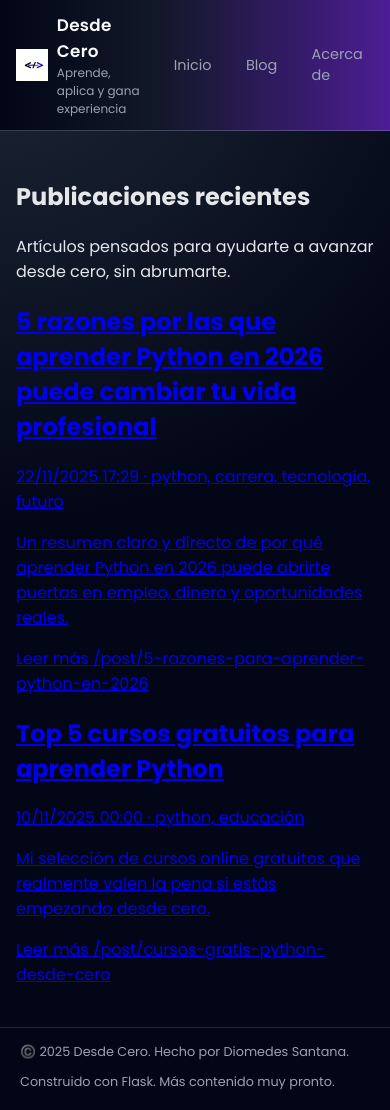
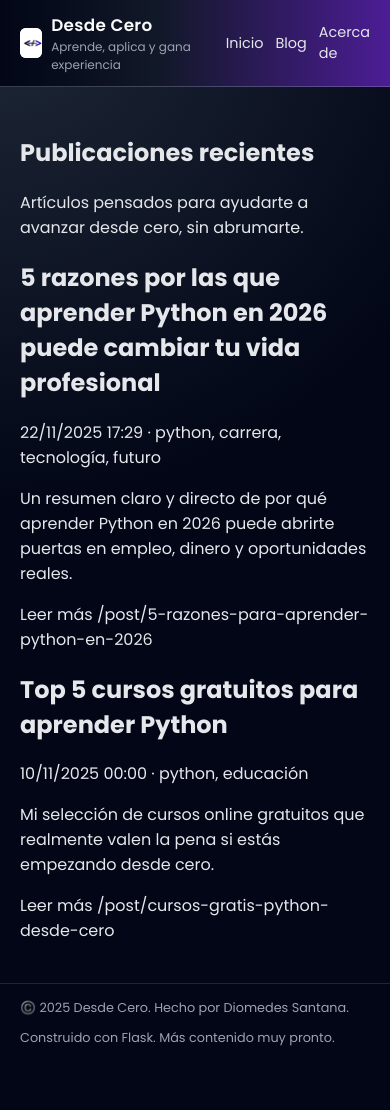
Before and after one commit to dsantanasec-eng/desde-cero-blog, a Flask app: page /blog in a window 390 px wide. After the commit the page ends 1046 px from the top, so only its background shows below. Run offline with Flask 3, Linux system fonts and the light colour scheme; data comes from the database, SQL or seed files in the repository.

Commit message:
Actualizar base.html con logo

```diff
--- a/templates/base.html
+++ b/templates/base.html
@@ -4,9 +4,6 @@
     <meta charset="utf-8">
     <title>{% block title %}Desde Cero | Blog{% endblock %}</title>
     <meta name="viewport" content="width=device-width, initial-scale=1">
-
-    <!-- Favicon -->
-    <link rel="icon" type="image/png" href="{{ url_for('static', filename='desdecero.png') }}">
 
     <!-- Fuente Google -->
     <link rel="preconnect" href="https://fonts.googleapis.com">
@@ -39,6 +36,21 @@
             flex-direction: column;
         }
 
+        /* ✅ Restaurar estilo original de los enlaces */
+        a {
+            color: inherit;
+            text-decoration: none;
+        }
+
+        a:hover {
+            opacity: 0.85;
+        }
+
+        a:visited {
+            color: inherit;
+            text-decoration: none;
+        }
+
         .navbar {
             position: sticky;
             top: 0;
@@ -65,10 +77,21 @@
             text-decoration: none;
         }
 
+        .brand-logo {
+            width: 30px;
+            height: 30px;
+            border-radius: 6px;
+            background: #ffffff;
+            display: flex;
+            align-items: center;
+            justify-content: center;
+            overflow: hidden;
+        }
+
         .brand-logo img {
-            height: 32px;
-            width: auto;
-            display: block;
+            width: 100%;
+            height: 100%;
+            object-fit: cover;
         }
 
         .brand-text-main {
@@ -90,23 +113,11 @@
             font-size: 0.9rem;
         }
 
-        .nav-links a {
-            color: var(--text-muted);
-            text-decoration: none;
-            padding: 0.35rem 0.7rem;
-            border-radius: 999px;
-            transition: all 0.16s ease-out;
-        }
-
-        .nav-links a:hover {
-            color: #f9fafb;
-            background: rgba(148, 163, 184, 0.18);
-        }
-
         .nav-links a.nav-active {
             color: #f9fafb;
             background: linear-gradient(135deg, var(--primary), var(--primary-soft));
-            box-shadow: 0 0 18px rgba(129, 140, 248, 0.6);
+            padding: 0.35rem 0.7rem;
+            border-radius: 999px;
         }
 
         .page {
@@ -115,11 +126,6 @@
             width: 100%;
             margin: 0 auto;
             padding: 1.75rem 1.25rem 2.5rem;
-        }
-
-        @media (max-width: 640px) {
-            .navbar-inner { padding-inline: 1rem; }
-            .page { padding-inline: 1rem; }
         }
 
         .footer {
@@ -146,12 +152,9 @@
 <header class="navbar">
     <div class="navbar-inner">
         <a href="{{ url_for('home') }}" class="brand">
-
-            <!-- ✅ TU LOGO PNG AQUÍ -->
             <div class="brand-logo">
-                <img src="{{ url_for('static', filename='desdecero.png') }}" alt="Logo Desde Cero">
+                <img src="{{ url_for('static', filename='desdecero.png') }}" alt="Logo">
             </div>
-
             <div>
                 <div class="brand-text-main">Desde Cero</div>
                 <div class="brand-text-sub">Aprende, aplica y gana experiencia</div>
```
